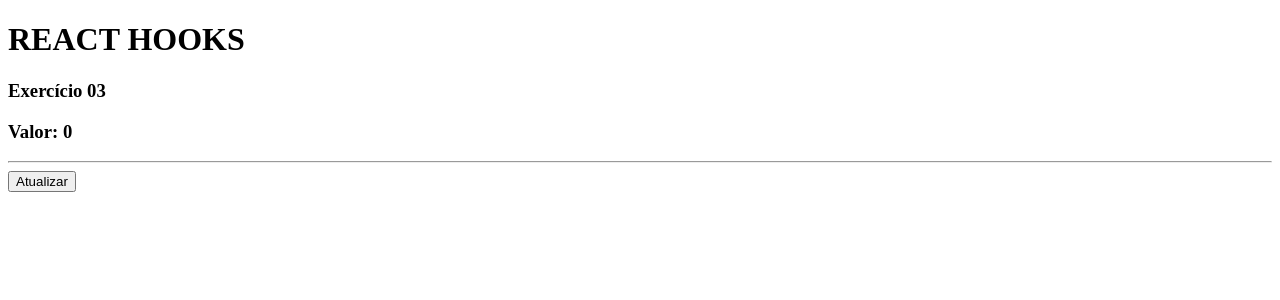
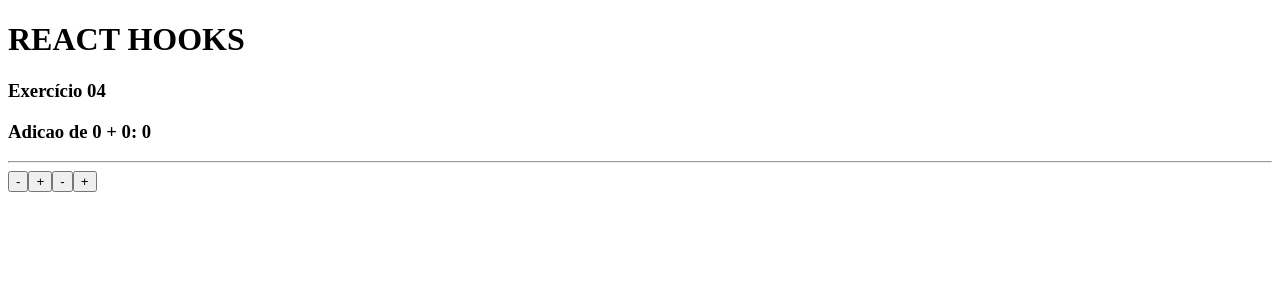
Before and after one commit to VinnyDSR/react_next_hooks, a React (Vite) app: page / in a window 1280 px wide. Shown: the top 300 px of the page. Built offline with nearby package versions, Linux system fonts and the light colour scheme.

Commit message:
06_hooks

```diff
--- a/src/App.jsx
+++ b/src/App.jsx
@@ -4,10 +4,10 @@
 //import HookState02 from './components/UseState02'
 //import HookState03 from './components/UseState03'
 //import HookState04 from './components/UseState04'
-import HookState05 from './components/UseState05'
+//import HookState05 from './components/UseState05'
+import HookState06 from './components/UseState06'
 
 export default () => {
-
 
     return (
         <>
@@ -16,7 +16,8 @@
             {/*<HookState02/>*/}
             {/*<HookState03/>*/}
             {/*<HookState04/>*/}
-            <HookState05/>
+            {/*<HookState05/>*/}
+            <HookState06/>
         </>
     )
 
--- a/src/components/UseState05a.jsx
+++ b/src/components/UseState05a.jsx
@@ -4,7 +4,7 @@
 
     return(
         <>
-            <button onClick={funcao}>Atualizar</button>
+            <button onClick={funcao(10)}>Atualizar</button>
         </>
     )
 }
--- /dev/null
+++ b/src/components/UseState06.jsx
@@ -0,0 +1,26 @@
+import React from "react";
+import { useState } from "react";
+import UseState06a from "./UseState06a";
+
+export default () => {
+
+    const [valor1, setValor1] = useState(0);
+    const [valor2, setValor2] = useState(0);
+
+    function decValor1(){setValor1(old => old - 5)}
+    function incValor1(){setValor1(old => old + 5)}
+
+    function decValor2(){setValor2(old => old - 10)}
+    function incValor2(){setValor2(old => old + 10)}
+
+    return(
+        <>
+            <h3>Exercício 04</h3>
+            <h3> Adicao de {valor1} + {valor2}: <strong>{valor1+valor2}</strong></h3>
+            <hr />
+            <UseState06a funcaoDec={decValor1} funcaoInc={incValor1}/>
+            <UseState06a funcaoDec={decValor2} funcaoInc={incValor2}/>
+        </>
+    )
+
+}
--- /dev/null
+++ b/src/components/UseState06a.jsx
@@ -0,0 +1,10 @@
+import React from "react";
+
+export default ({funcaoDec, funcaoInc}) => {
+    return(
+        <>
+            <button onClick={funcaoDec}>-</button>
+            <button onClick={funcaoInc}>+</button>
+        </>
+    )
+}
```
